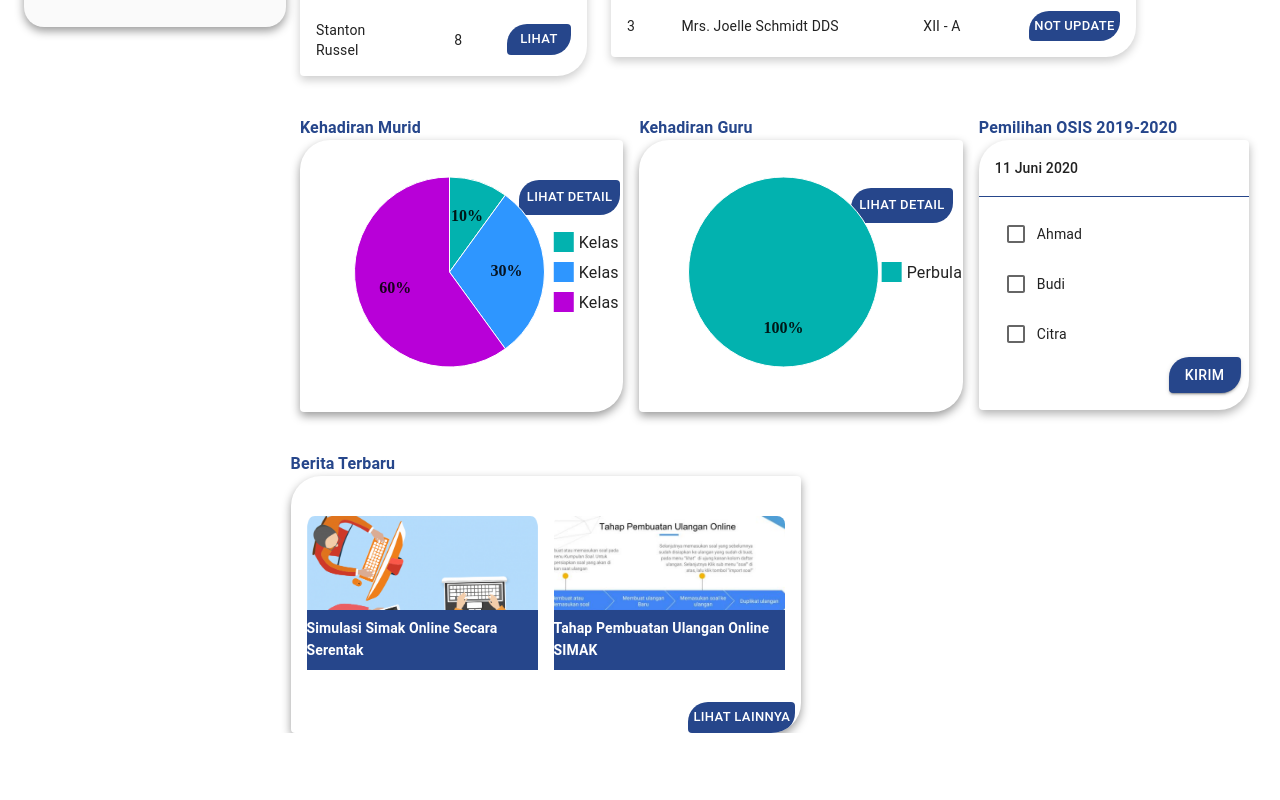
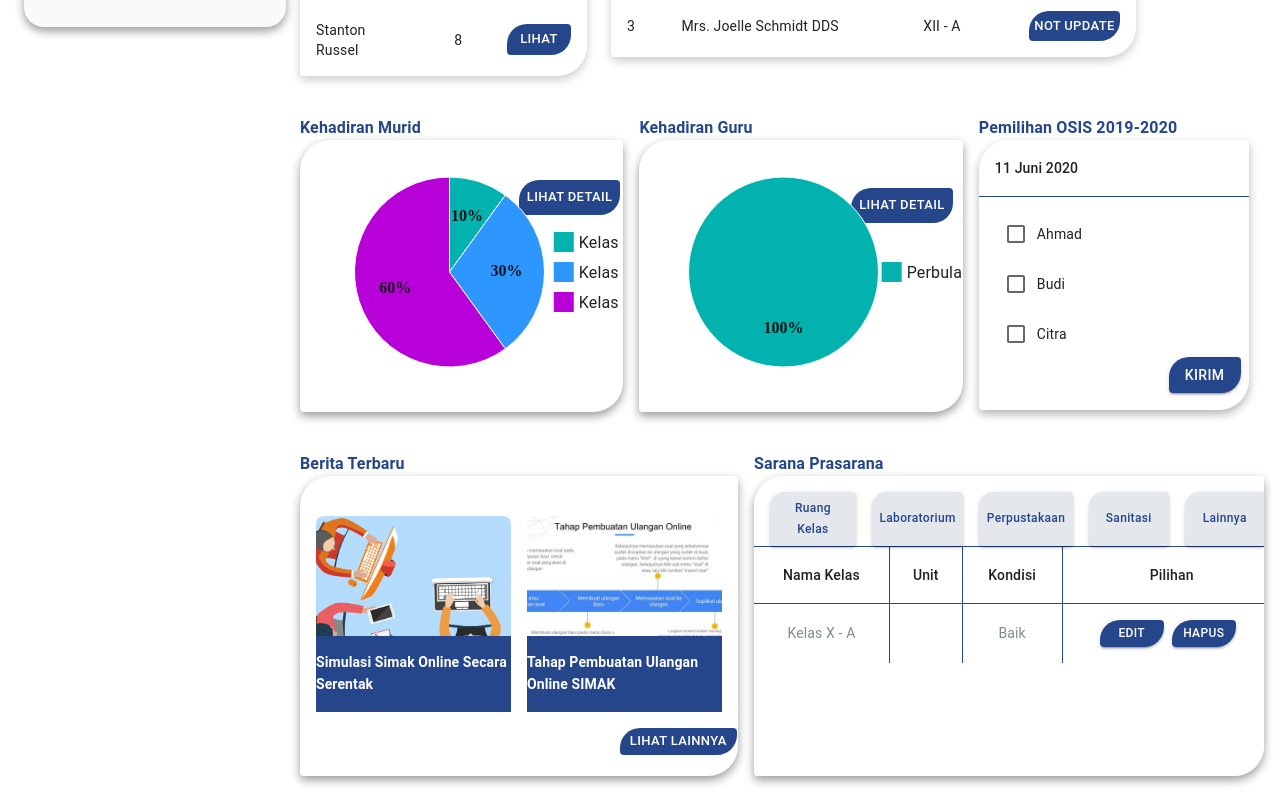
Before and after one commit to IlhamMuhamadNur/sekolahku-fe, a React (Vite) app: page /admin-dashboard in a window 1280 px wide. Shown: the part 741-1541 px from the top of the page. Before the commit the page ends 1474 px from the top, so only its background shows below. Built offline with nearby package versions, Linux system fonts and the light colour scheme.

Commit message:
penambahan table sarana prasarana

```diff
--- a/src/views/pages/admin-dashboard.jsx
+++ b/src/views/pages/admin-dashboard.jsx
@@ -51,6 +51,7 @@ const data1 = {
   data: kehadiranGuru,
   valueFormatter,
 };
+const data2 = [{ namaKelas: "Kelas X - A", unit: "", kondisi: "Baik" }];
 const AdminDashboard = () => {
   const rows0 = [
     {
@@ -201,7 +202,10 @@ const AdminDashboard = () => {
     { text: "Beranda", icon: <HomeIcon />, key: "beranda" },
     { text: "Siswa", icon: <SchoolIcon />, key: "siswa" },
   ];
-
+  const [selectedButton, setSelectedButton] = useState(null);
+  const handleButtonClick = (label) => {
+    setSelectedButton(label); // set tombol yang dipilih
+  };
   return (
     <Box
       sx={{
@@ -996,10 +1000,20 @@ const AdminDashboard = () => {
           </Box>
           <Box
             sx={{
+              display: "flex",
+              gap: 2,
+              width: "100%",
+              mt: -5,
+            }}
+          >
+            {/* Box Berita Terbaru */}
+            <Box
+              sx={{
                 flex: 1,
                 maxWidth: "50%",
-              ml: "3%",
-              mt: -5,
+                height: "100%",
+                overflow: "visible", // pastikan tidak ada overflow tersembunyi
+                ml: 5,
               }}
             >
               <Typography
@@ -1013,21 +1027,30 @@ const AdminDashboard = () => {
               </Typography>
               <Card
                 sx={{
+                  boxShadow: "0px 4px 10px rgba(0,0,0,0.4)", // pastikan hanya Card yang memiliki box-shadow
                   borderTopLeftRadius: "30px",
                   borderBottomRightRadius: "30px",
-                overflow: "hidden",
-                boxShadow: "0px 4px 10px rgba(0,0,0,0.4)",
-                // Margin-bottom tambahan pada Card jika masih dibutuhkan
-                mb: 10,
+                  mb: 3,
+                  minHeight: "100%",
+                  height: 300,
+                  width: "100%", // pastikan lebar 100%
+                  position: "relative", // agar box shadow terlihat di luar elemen
                 }}
               >
-              <CardContent>
+                <CardContent
+                  sx={{
+                    display: "flex",
+                    flexDirection: "column",
+                    height: "100%",
+                    boxShadow: "5px 4px 10px rgba(0,0,0,0.4)",
+                  }}
+                >
                   <Box
                     sx={{
                       display: "flex",
                       flexDirection: "row",
                       gap: 2,
-                    cursor: "pointer",
+                      height: "100%", // Menambahkan tinggi agar Box menyesuaikan
                     }}
                   >
                     {/* Berita Pertama */}
@@ -1047,17 +1070,19 @@ const AdminDashboard = () => {
                           objectFit: "cover",
                           borderRadius: "8px",
                           mt: 3,
+                          cursor: "pointer",
                         }}
                       />
                       <Box
                         sx={{
                           position: "absolute",
-                        bottom: 0,
+                          bottom: 80,
                           width: "100%",
                           background: "#26468B",
                           color: "white",
                           textAlign: "left",
-                        py: 1,
+                          py: 2,
+                          cursor: "pointer",
                         }}
                       >
                         <Typography variant="subtitle2" fontWeight={600}>
@@ -1083,17 +1108,19 @@ const AdminDashboard = () => {
                           objectFit: "cover",
                           borderRadius: "8px",
                           mt: 3,
+                          cursor: "pointer",
                         }}
                       />
                       <Box
                         sx={{
                           position: "absolute",
-                        bottom: 0,
+                          bottom: 80,
                           width: "100%",
                           background: "#26468B",
                           color: "white",
                           textAlign: "left",
-                        py: 1,
+                          py: 2,
+                          cursor: "pointer",
                         }}
                       >
                         <Typography variant="subtitle2" fontWeight={600}>
@@ -1110,15 +1137,217 @@ const AdminDashboard = () => {
                     borderTopLeftRadius: "20px",
                     borderBottomRightRadius: "20px",
                     color: "white",
-                  left: "78%",
                     textAlign: "right",
-                  display: "block",
-                  mt: 2, // Menambahkan margin-top pada Button
+                    display: "inline-block",
+                    top: -80,
+                    left: "73%",
+                    position: "flex",
+                    padding: "2px 10px",
                   }}
                 >
                   Lihat Lainnya
                 </Button>
               </Card>
+            </Box>
+
+            {/* Box Tabel */}
+            <Box
+              sx={{
+                flex: 1,
+                minWidth: "50%",
+                maxWidth: "50%",
+                minHeight: "100%",
+                maxHeight: "100%",
+                mr: 2,
+              }}
+            >
+              <Typography
+                sx={{
+                  color: "#26468B",
+                  fontWeight: 600,
+                  mb: "none", // Memberikan margin bawah agar tidak terlalu dekat dengan tombol
+                }}
+              >
+                Sarana Prasarana
+              </Typography>
+
+              {/* Table */}
+              <TableContainer
+                component={Paper}
+                sx={{
+                  boxShadow: "0px 4px 10px rgba(0,0,0,0.4)",
+                  borderTopLeftRadius: "30px",
+                  borderBottomRightRadius: "30px",
+                  height: 300,
+                }}
+              >
+                <Table>
+                  <TableHead>
+                    <TableRow>
+                      <TableCell
+                        colSpan={4}
+                        sx={{
+                          padding: "16px",
+                          borderBottom: "1px solid #26468B",
+                        }}
+                      >
+                        <Box
+                          sx={{
+                            display: "flex",
+                            justifyContent: "center",
+                            gap: 2, // jarak antar tombol
+                            mb: -2,
+                          }}
+                        >
+                          {[
+                            "Ruang Kelas",
+                            "Laboratorium",
+                            "Perpustakaan",
+                            "Sanitasi",
+                            "Lainnya",
+                          ].map((label, index) => (
+                            <Button
+                              key={index}
+                              variant="contained"
+                              sx={{
+                                backgroundColor:
+                                  selectedButton === label
+                                    ? "#26468B"
+                                    : "#E4E7EB", // jika tombol dipilih, warna berubah
+                                color:
+                                  selectedButton === label
+                                    ? "white"
+                                    : "#26468B", // warna teks saat dipilih
+                                textTransform: "none",
+                                borderTopLeftRadius: "15px",
+                                fontSize: "12px",
+                                padding: "6px 9px",
+                                minWidth: "80px", // memastikan ukuran tombol tetap
+                                "&:hover": {
+                                  backgroundColor: "#26468B", // warna saat tombol di-hover
+                                  color: "white",
+                                },
+                              }}
+                              onClick={() => handleButtonClick(label)} // set tombol yang dipilih
+                            >
+                              {label}
+                            </Button>
+                          ))}
+                        </Box>
+                      </TableCell>
+                    </TableRow>
+
+                    {/* Row untuk Header Tabel */}
+                    <TableRow>
+                      <TableCell
+                        sx={{
+                          textAlign: "center",
+                          borderColor: "#26468B",
+                          borderRight: "1px solid #26468B",
+                        }}
+                      >
+                        Nama Kelas
+                      </TableCell>
+                      <TableCell
+                        sx={{
+                          textAlign: "center",
+                          borderColor: "#26468B",
+                          borderRight: "1px solid #26468B",
+                        }}
+                      >
+                        Unit
+                      </TableCell>
+                      <TableCell
+                        sx={{
+                          textAlign: "center",
+                          borderColor: "#26468B",
+                          borderRight: "1px solid #26468B",
+                        }}
+                      >
+                        Kondisi
+                      </TableCell>
+                      <TableCell
+                        sx={{
+                          textAlign: "center",
+                          borderColor: "#26468B",
+                        }}
+                      >
+                        Pilihan
+                      </TableCell>
+                    </TableRow>
+                  </TableHead>
+
+                  <TableBody>
+                    {data2.map((row, index) => (
+                      <TableRow key={index}>
+                        <TableCell
+                          sx={{
+                            textAlign: "center",
+                            borderBottom: "none",
+                            borderRight: "1px solid #26468B",
+                            color: "#7F8C8D",
+                          }}
+                        >
+                          {row.namaKelas}
+                        </TableCell>
+                        <TableCell
+                          sx={{
+                            textAlign: "left",
+                            borderBottom: "none",
+                            borderRight: "1px solid #26468B",
+                            color: "#7F8C8D",
+                          }}
+                        >
+                          {row.unit}
+                        </TableCell>
+                        <TableCell
+                          sx={{
+                            textAlign: "center",
+                            borderBottom: "none",
+                            borderRight: "1px solid #26468B",
+                            color: "#7F8C8D",
+                          }}
+                        >
+                          {row.kondisi}
+                        </TableCell>
+                        <TableCell
+                          sx={{ textAlign: "center", borderBottom: "none" }}
+                        >
+                          <Button
+                            variant="contained"
+                            sx={{
+                              backgroundColor: "#26468B",
+                              color: "white",
+                              borderTopLeftRadius: "20px",
+                              borderBottomRightRadius: "20px",
+                              fontSize: "12px",
+                              mr: 1,
+                              padding: "3px 10px",
+                            }}
+                          >
+                            Edit
+                          </Button>
+                          <Button
+                            variant="contained"
+                            sx={{
+                              backgroundColor: "#26468B",
+                              color: "white",
+                              borderTopLeftRadius: "20px",
+                              borderBottomRightRadius: "20px",
+                              fontSize: "12px",
+                              mr: 1,
+                              padding: "3px 10px",
+                            }}
+                          >
+                            Hapus
+                          </Button>
+                        </TableCell>
+                      </TableRow>
+                    ))}
+                  </TableBody>
+                </Table>
+              </TableContainer>
+            </Box>
           </Box>
         </Box>
       </Box>
```
Lines whose indentation alone changed are shown as unchanged.
